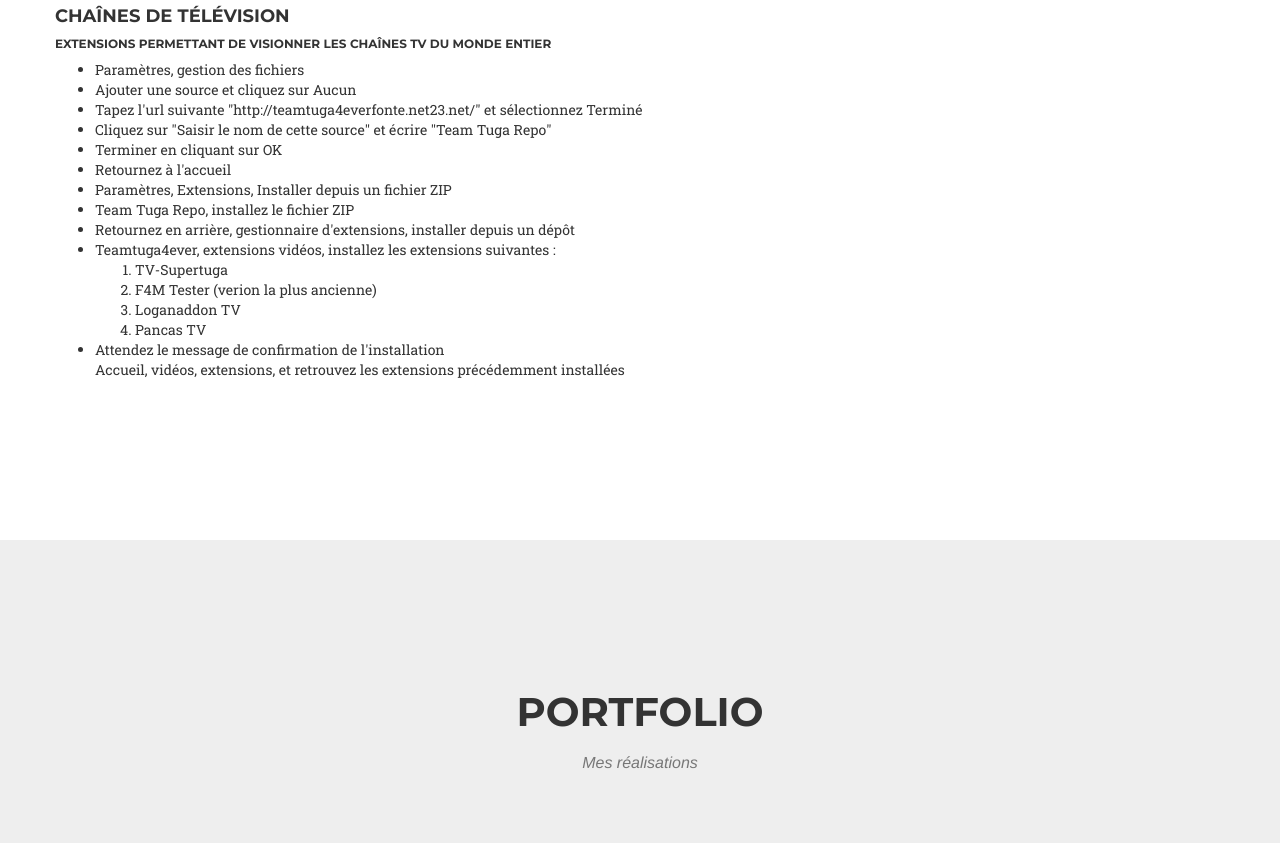
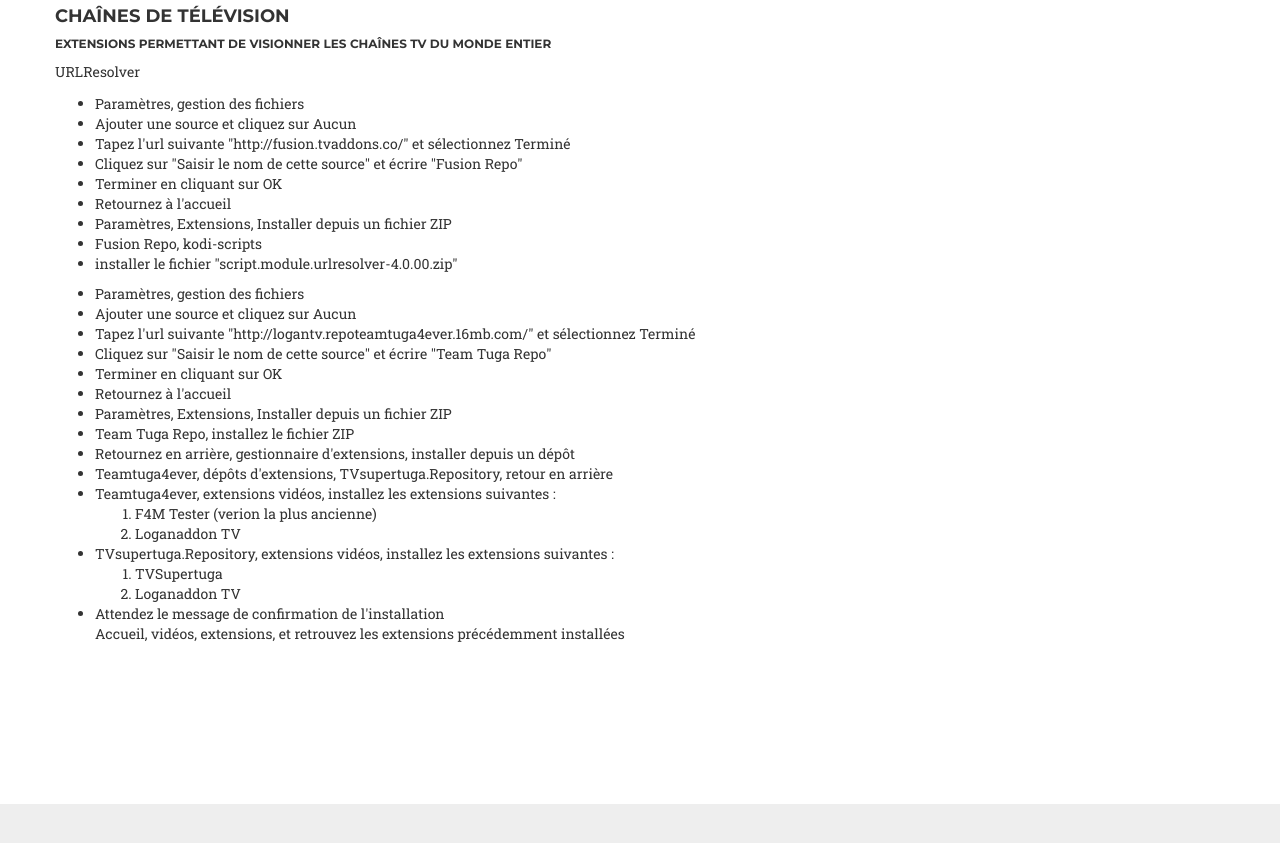
Before and after one commit to ObryanVerheyde/osmc-tutorial, a website: page index.html in a window 1280 px wide. Shown: the part 4590-5433 px from the top of the page. Drawn offline with nearby package versions, Linux system fonts and the light colour scheme; a web font is replaced by a local one.

Commit message:
Modify links for tutorial extensions for kodi

```diff
--- a/index.html
+++ b/index.html
@@ -112,7 +112,7 @@
                               </li>
 
                               <li>
-                                <a href="https://www.linkedin.com/in/o-bryan-verheyde-b45584105/" target="_blank">
+                                <a href="https://www.linkedin.com/in/obryanverheyde/" target="_blank">
                                   <i class="fa fa-linkedin"></i>
                                 </a>
                               </li>
@@ -482,6 +482,7 @@
                       Extensions permettant de visionner les chaînes TV du monde entier
                     </h6>
                     <p>
+                      URLResolver
                       <ul>
                         <li>
                           Paramètres, gestion des fichiers
@@ -490,7 +491,38 @@
                           Ajouter une source et cliquez sur Aucun
                         </li>
                         <li>
-                          Tapez l'url suivante "http://teamtuga4everfonte.net23.net/" et sélectionnez Terminé
+                          Tapez l'url suivante "http://fusion.tvaddons.co/" et sélectionnez Terminé
+                        </li>
+                        <li>
+                          Cliquez sur "Saisir le nom de cette source" et écrire "Fusion Repo"
+                        </li>
+                        <li>
+                          Terminer en cliquant sur OK
+                        </li>
+                        <li>
+                          Retournez à l'accueil
+                        </li>
+                        <li>
+                          Paramètres, Extensions, Installer depuis un fichier ZIP
+                        </li>
+                        <li>
+                          Fusion Repo, kodi-scripts
+                        </li>
+                        <li>
+                          installer le fichier "script.module.urlresolver-4.0.00.zip"
+                        </li>
+                      </ul>
+                    </p>
+                    <p>
+                      <ul>
+                        <li>
+                          Paramètres, gestion des fichiers
+                        </li>
+                        <li>
+                          Ajouter une source et cliquez sur Aucun
+                        </li>
+                        <li>
+                          Tapez l'url suivante "http://logantv.repoteamtuga4ever.16mb.com/" et sélectionnez Terminé
                         </li>
                         <li>
                           Cliquez sur "Saisir le nom de cette source" et écrire "Team Tuga Repo"
@@ -511,19 +543,27 @@
                           Retournez en arrière, gestionnaire d'extensions, installer depuis un dépôt
                         </li>
                         <li>
+                          Teamtuga4ever, dépôts d'extensions, TVsupertuga.Repository, retour en arrière
+                        </li>
+                        <li>
                           Teamtuga4ever, extensions vidéos, installez les extensions suivantes :
                           <ol>
-                            <li>
-                              TV-Supertuga
-                            </li>
                             <li>
                               F4M Tester (verion la plus ancienne)
                             </li>
                             <li>
                               Loganaddon TV
                             </li>
+                          </ol>
+                        </li>
+                        <li>
+                          TVsupertuga.Repository, extensions vidéos, installez les extensions suivantes :
+                          <ol>
                             <li>
-                              Pancas TV
+                              TVSupertuga
+                            </li>
+                            <li>
+                              Loganaddon TV
                             </li>
                           </ol>
                         </li>
```
